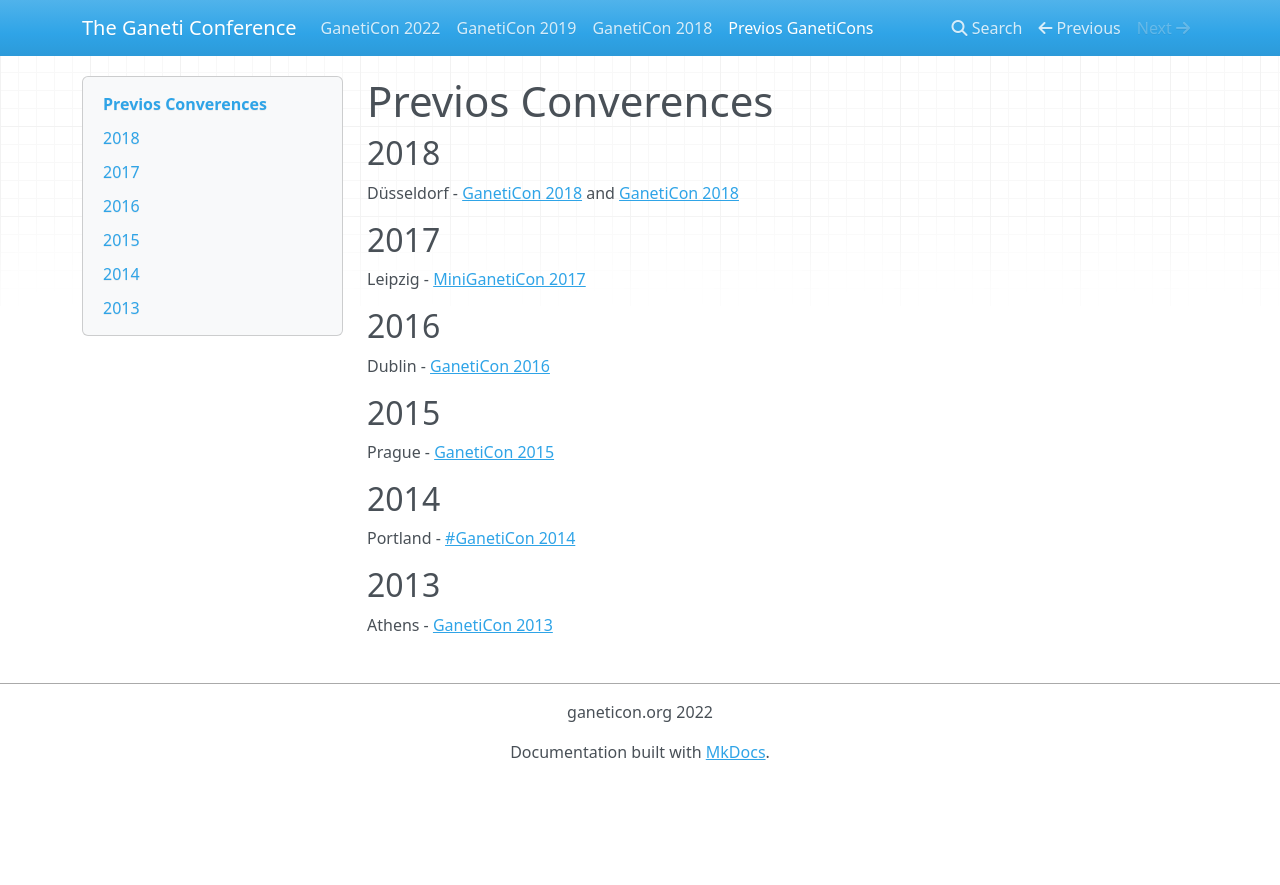
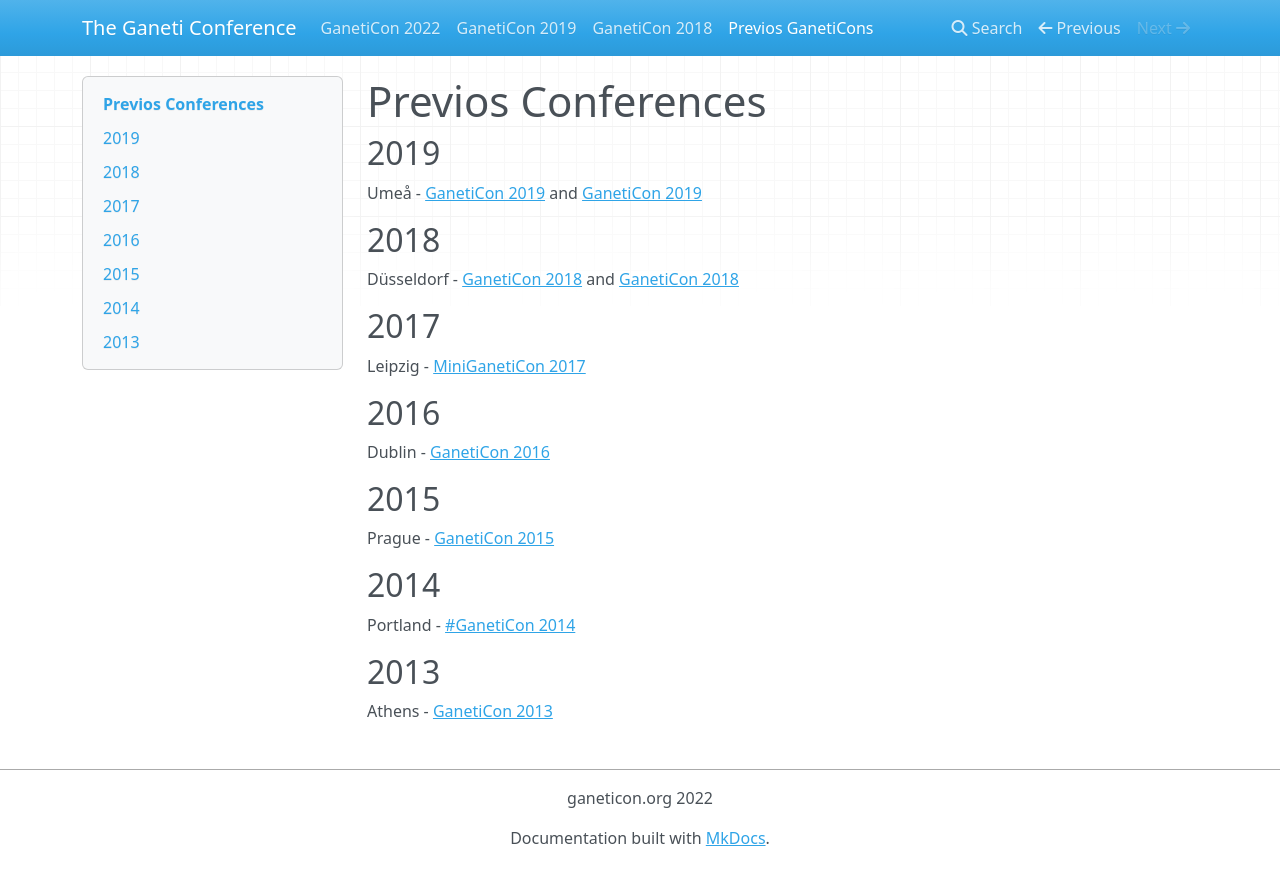
Before and after one commit to ganeticon/ganeticon.github.io, an MkDocs documentation site: the page built from docs/previos_cons.md, in a window 1280 px wide. Shown: the top 885 px of the page. Built offline with MkDocs 1.6.1, drawn with Linux system fonts in a browser that asks for light colours; nearby versions of some CDN libraries.

Commit message:
fix previous-conferences website

```diff
--- a/docs/previos_cons.md
+++ b/docs/previos_cons.md
@@ -1,4 +1,7 @@
-# Previos Converences
+# Previos Conferences
+
+## 2019
+Umeå - [GanetiCon 2019](../2019/) and [GanetiCon 2019](https://github.com/ganeticon/ganeticon/tree/master/2019)
 
 ## 2018
 Düsseldorf - [GanetiCon 2018](../2018/) and [GanetiCon 2018](https://github.com/ganeticon/ganeticon/tree/master/2018)
@@ -9,10 +12,10 @@
 ## 2016
 Dublin - [GanetiCon 2016](https://sites.google.com/site/ganeticon/)
 
-##2015
+## 2015
 Prague - [GanetiCon 2015](https://sites.google.com/site/ganeticon/home/ganeticon2015)
 
-##2014
+## 2014
 Portland - [#GanetiCon 2014](https://sites.google.com/site/ganeticon/home/ganeticon2014?pli=1)
 
 ## 2013
```
